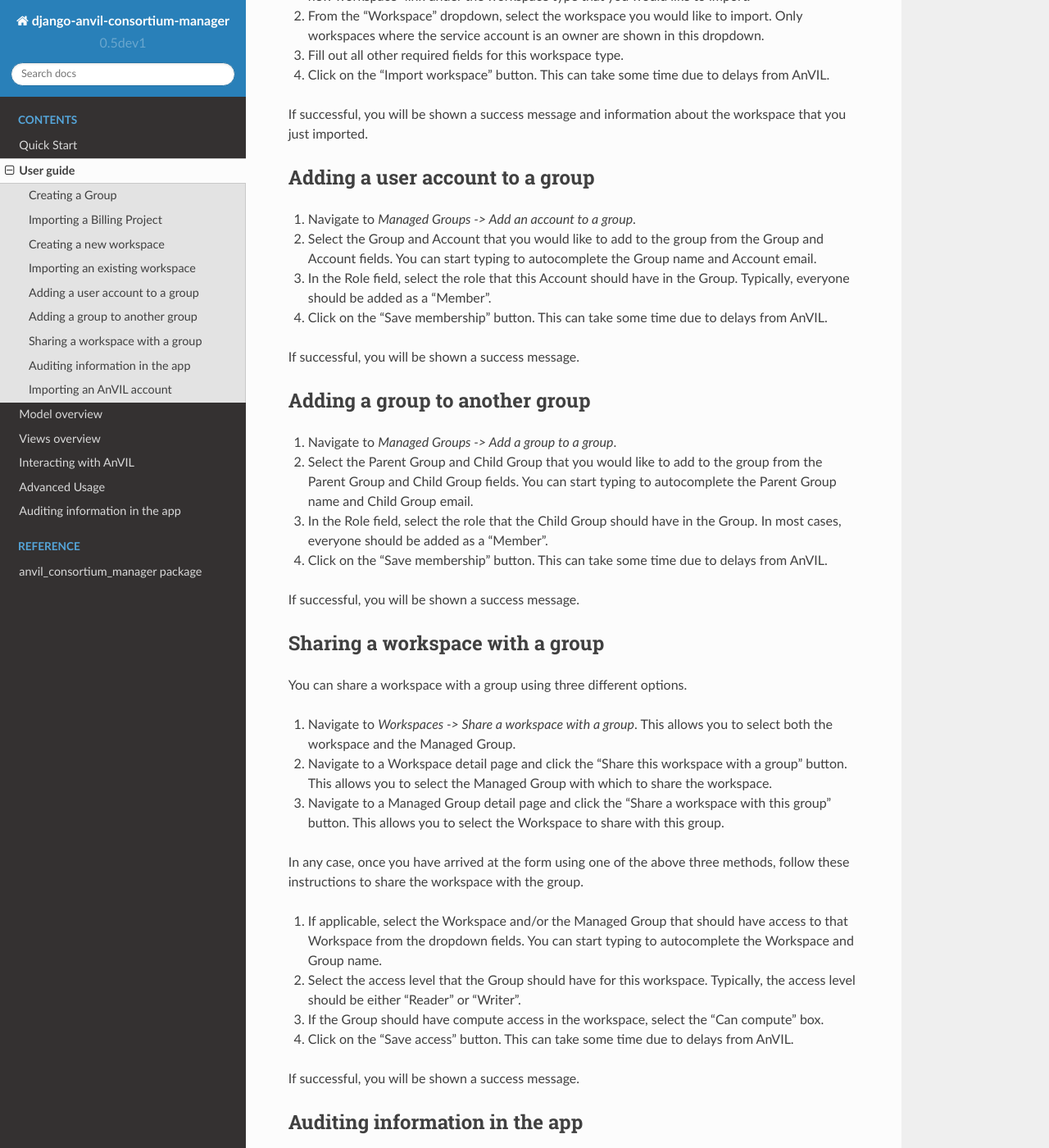
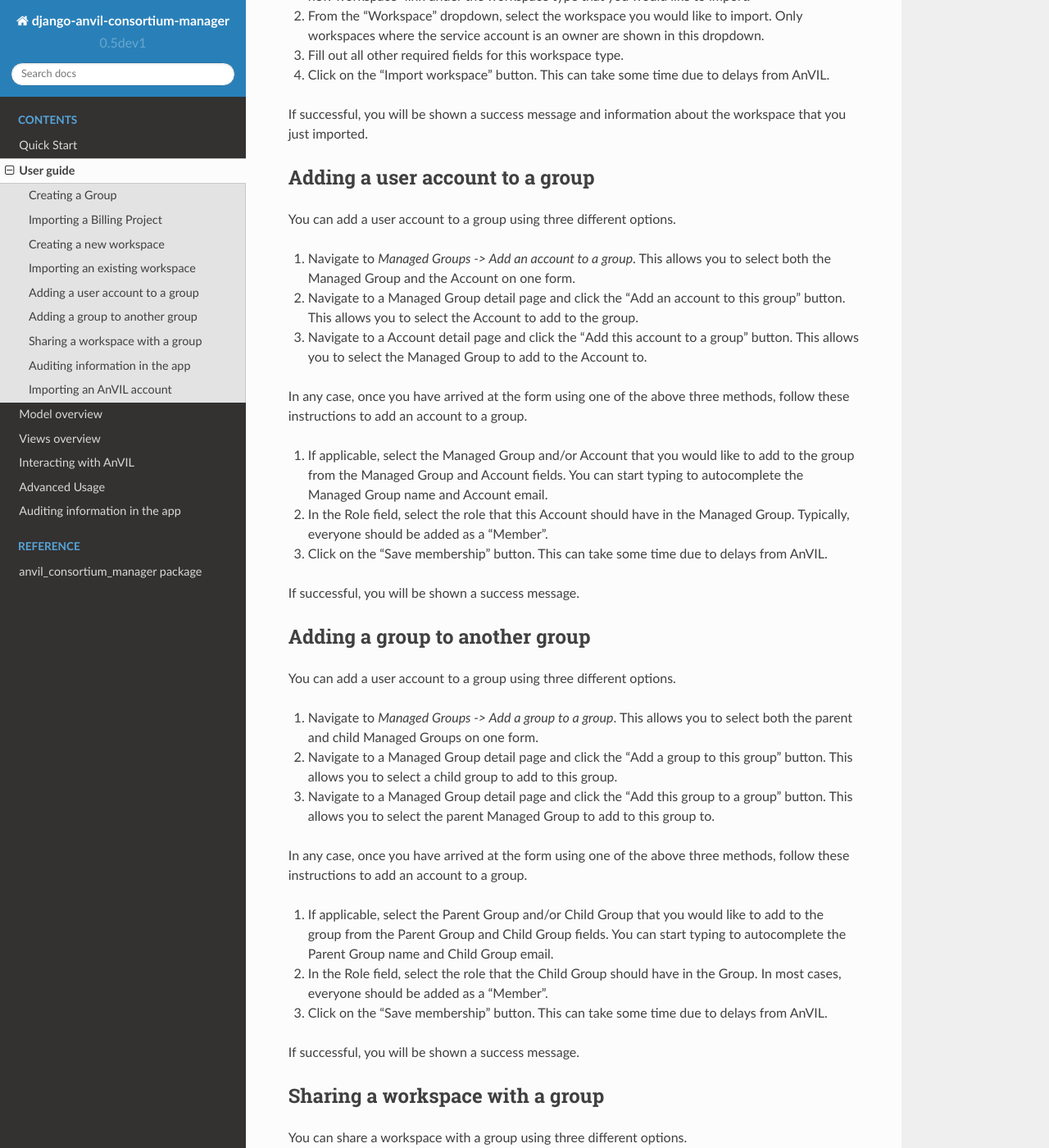
Before and after one commit to UW-GAC/django-anvil-consortium-manager, a Sphinx documentation site: the page built from docs/user_guide.rst, in a window 1280 px wide and 1400 px high, scrolled down 1360 px. Shown: the whole window at 82% size. Built offline with Sphinx 7.4.7 and the Read the Docs theme 2.0.0, drawn with Linux system fonts in a browser that asks for light colours; some of the changed text lies outside the part shown.

Commit message:
Add documentation about more ways to add group members

```diff
--- a/docs/user_guide.rst
+++ b/docs/user_guide.rst
@@ -68,20 +68,34 @@ If successful, you will be shown a success message and information about the wor
 Adding a user account to a group
 --------------------------------
 
-1. Navigate to `Managed Groups -> Add an account to a group`.
-2. Select the Group and Account that you would like to add to the group from the Group and Account fields. You can start typing to autocomplete the Group name and Account email.
-3. In the Role field, select the role that this Account should have in the Group. Typically, everyone should be added as a "Member".
-4. Click on the "Save membership" button. This can take some time due to delays from AnVIL.
+You can add a user account to a group using three different options.
+
+1. Navigate to `Managed Groups -> Add an account to a group`. This allows you to select both the Managed Group and the Account on one form.
+2. Navigate to a Managed Group detail page and click the "Add an account to this group" button. This allows you to select the Account to add to the group.
+3. Navigate to a Account detail page and click the "Add this account to a group" button. This allows you to select the Managed Group to add to the Account to.
+
+In any case, once you have arrived at the form using one of the above three methods, follow these instructions to add an account to a group.
+
+1. If applicable, select the Managed Group and/or Account that you would like to add to the group from the Managed Group and Account fields. You can start typing to autocomplete the Managed Group name and Account email.
+2. In the Role field, select the role that this Account should have in the Managed Group. Typically, everyone should be added as a "Member".
+3. Click on the "Save membership" button. This can take some time due to delays from AnVIL.
 
 If successful, you will be shown a success message.
 
 Adding a group to another group
 -------------------------------
 
-1. Navigate to `Managed Groups -> Add a group to a group`.
-2. Select the Parent Group and Child Group that you would like to add to the group from the Parent Group and Child Group fields. You can start typing to autocomplete the Parent Group name and Child Group email.
-3. In the Role field, select the role that the Child Group should have in the Group. In most cases, everyone should be added as a "Member".
-4. Click on the "Save membership" button. This can take some time due to delays from AnVIL.
+You can add a user account to a group using three different options.
+
+1. Navigate to `Managed Groups -> Add a group to a group`. This allows you to select both the parent and child Managed Groups on one form.
+2. Navigate to a Managed Group detail page and click the "Add a group to this group" button. This allows you to select a child group to add to this group.
+3. Navigate to a Managed Group detail page and click the "Add this group to a group" button. This allows you to select the parent Managed Group to add to this group to.
+
+In any case, once you have arrived at the form using one of the above three methods, follow these instructions to add an account to a group.
+
+1. If applicable, select the Parent Group and/or Child Group that you would like to add to the group from the Parent Group and Child Group fields. You can start typing to autocomplete the Parent Group name and Child Group email.
+2. In the Role field, select the role that the Child Group should have in the Group. In most cases, everyone should be added as a "Member".
+3. Click on the "Save membership" button. This can take some time due to delays from AnVIL.
 
 If successful, you will be shown a success message.
 
@@ -90,7 +104,7 @@ Sharing a workspace with a group
 
 You can share a workspace with a group using three different options.
 
-1. Navigate to `Workspaces -> Share a workspace with a group`. This allows you to select both the workspace and the Managed Group.
+1. Navigate to `Workspaces -> Share a workspace with a group`. This allows you to select both the workspace and the Managed Group on one form.
 2. Navigate to a Workspace detail page and click the "Share this workspace with a group" button. This allows you to select the Managed Group with which to share the workspace.
 3. Navigate to a Managed Group detail page and click the "Share a workspace with this group" button. This allows you to select the Workspace to share with this group.
 
```
